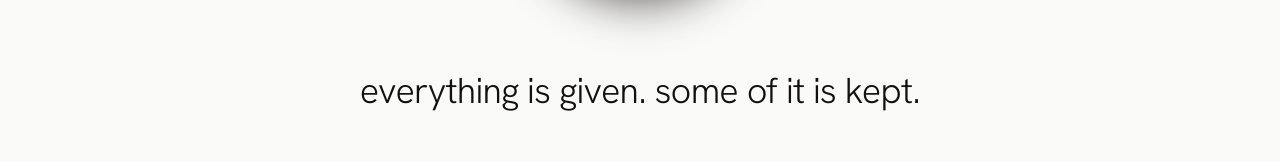
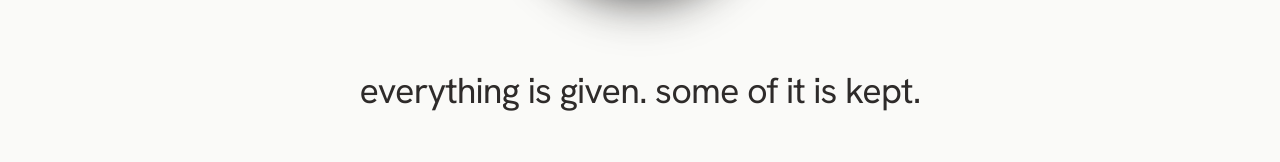
Before and after one commit to paulscriptum/softchurchweb, a Next.js app: page / in a window 1280 px wide. Shown: the part 497-659 px from the top of the page. Built offline with nearby package versions, Linux system fonts and the light colour scheme.

Commit message:
Hero line in regular weight and body colour, slightly tighter tracking

```diff
--- a/components/Hero.tsx
+++ b/components/Hero.tsx
@@ -9,7 +9,7 @@ export function Hero({ settings, renderedAt }: { settings: Settings; renderedAt:
       className="flex min-h-[740px] overflow-x-clip flex-col items-center justify-center gap-14 px-6 pt-[104px] sm:min-h-[780px] sm:pt-[136px] pb-14 text-center"
     >
       <HeroDot size={260} />
-      <h1 className="relative max-w-manifesto text-hero leading-[1.15] font-light tracking-tighter">
+      <h1 className="relative max-w-manifesto text-hero leading-[1.15] font-normal text-body tracking-[-0.025em]">
         everything is given. some of it is kept.
       </h1>
       <div className="flex flex-col gap-1.5 self-stretch text-meta text-muted">
```
